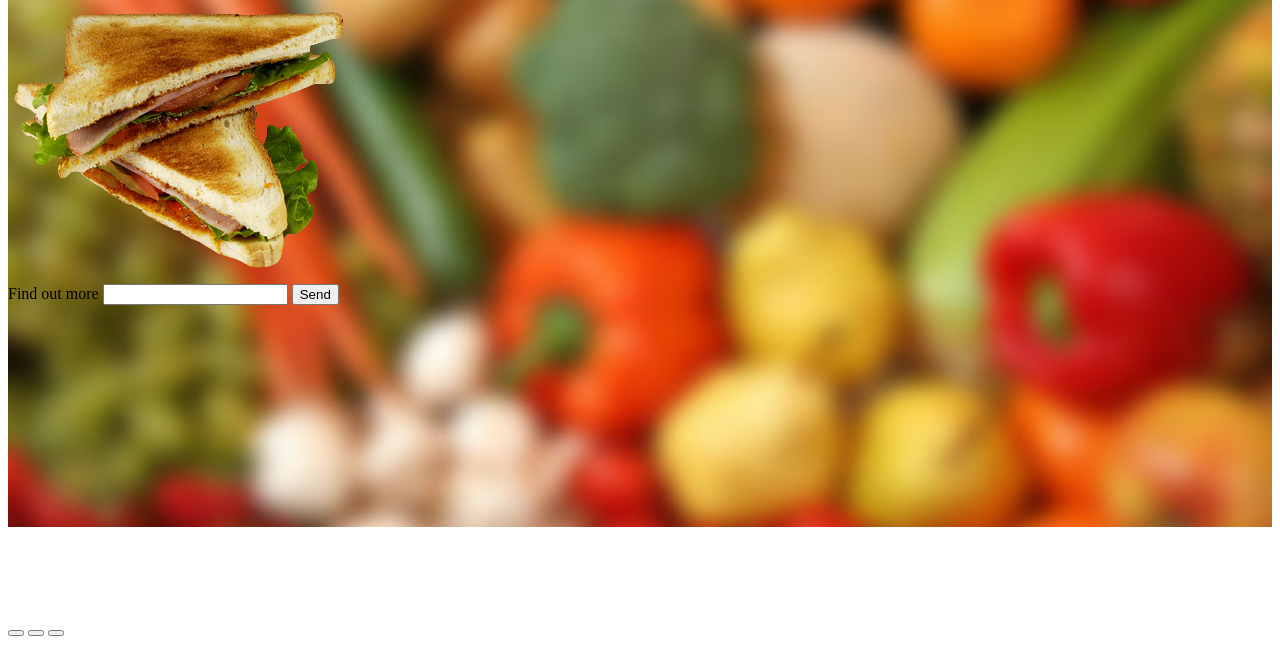
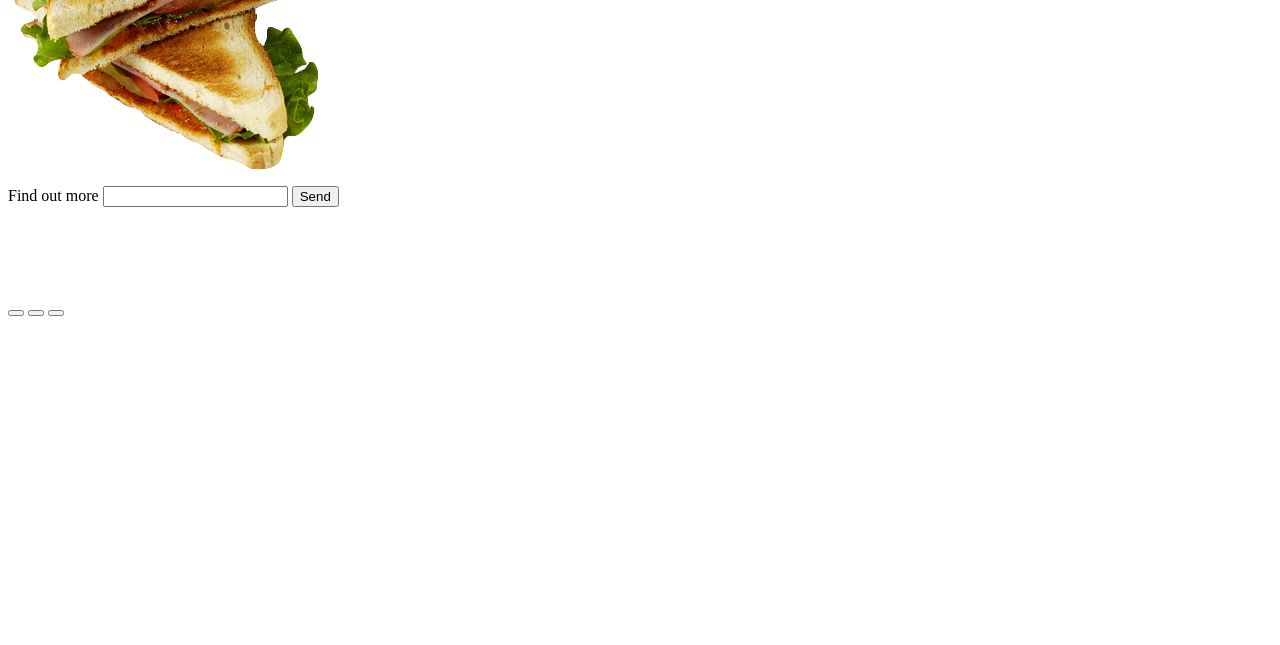
Before and after one commit to bilge1/TheMinistryOfMagic, a plain HTML site: page index.html in a window 1280 px wide. Shown: the part 171-816 px from the top of the page. Drawn offline with Linux system fonts and the light colour scheme; files whose address does not match are found by name.

Commit message:
Update index.html

```diff
--- a/index.html
+++ b/index.html
@@ -2,8 +2,6 @@
 <html>
 <head>
   <title>The Ministry Of Magic</title>
-  <link>
-  <link href="css/main.css" rel="stylesheet">
 </head>
 
 <body>
```
